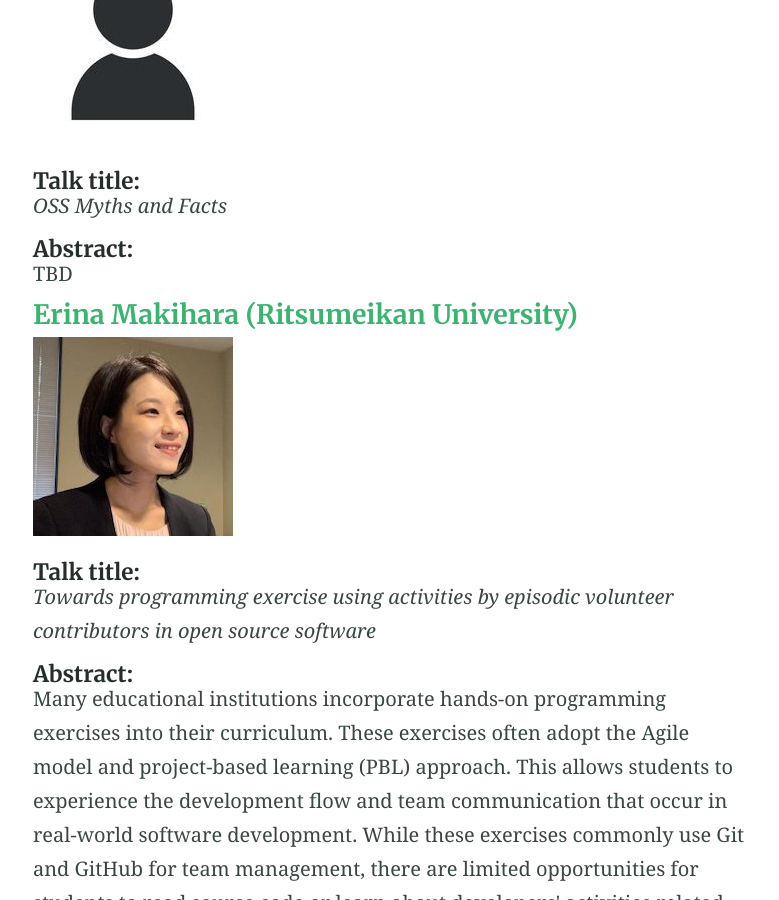
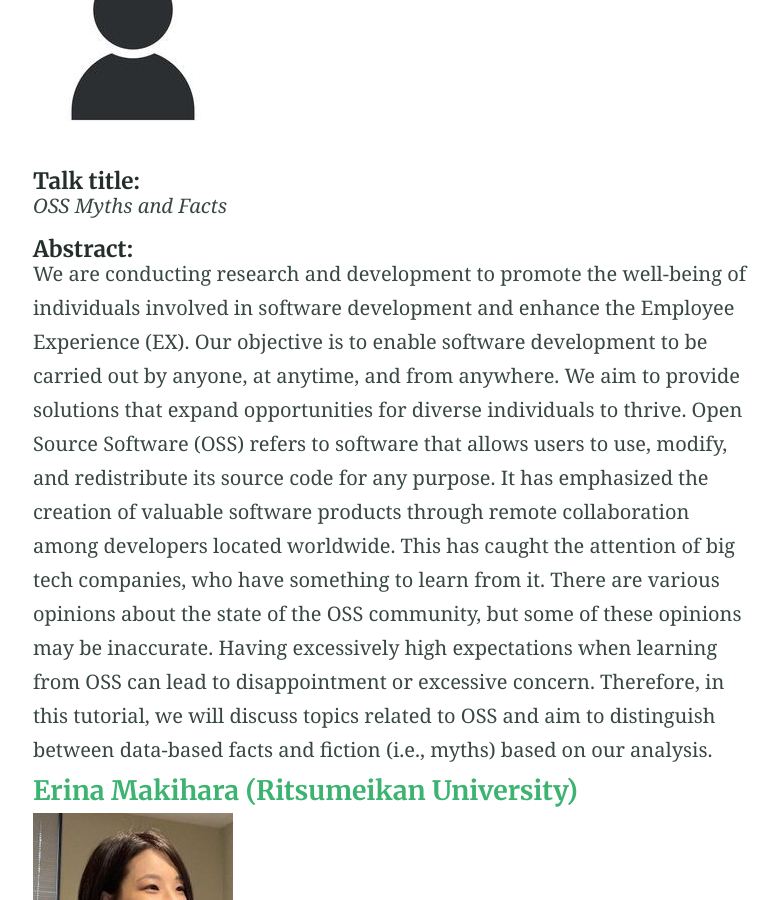
Before and after one commit to EEE-OSS/eee-oss.github.io, a Jekyll site: the page built from speakers.md, in a window 1280 px wide and 900 px high, scrolled down 1111 px. Shown: the whole window, without its empty margins (250-1029 px from the left). Built offline with Jekyll 4.4.1, drawn with Linux system fonts in a browser that asks for light colours.

Commit message:
add abstract

```diff
--- a/_includes/all_speakers.html
+++ b/_includes/all_speakers.html
@@ -34,7 +34,11 @@
   <h5>Talk title:  </h5><i>OSS Myths and Facts</i>
   <h5>Abstract:  </h5>
   <div>
-    TBD
+We are conducting research and development to promote the well-being of individuals involved in software development and enhance the Employee Experience (EX). Our objective is to enable software development to be carried out by anyone, at anytime, and from anywhere. We aim to provide solutions that expand opportunities for diverse individuals to thrive.
+
+Open Source Software (OSS) refers to software that allows users to use, modify, and redistribute its source code for any purpose. It has emphasized the creation of valuable software products through remote collaboration among developers located worldwide. This has caught the attention of big tech companies, who have something to learn from it.
+
+There are various opinions about the state of the OSS community, but some of these opinions may be inaccurate. Having excessively high expectations when learning from OSS can lead to disappointment or excessive concern. Therefore, in this tutorial, we will discuss topics related to OSS and aim to distinguish between data-based facts and fiction (i.e., myths) based on our analysis.
   </div>
 
 <div style="padding-bottom: 12px;">
```
